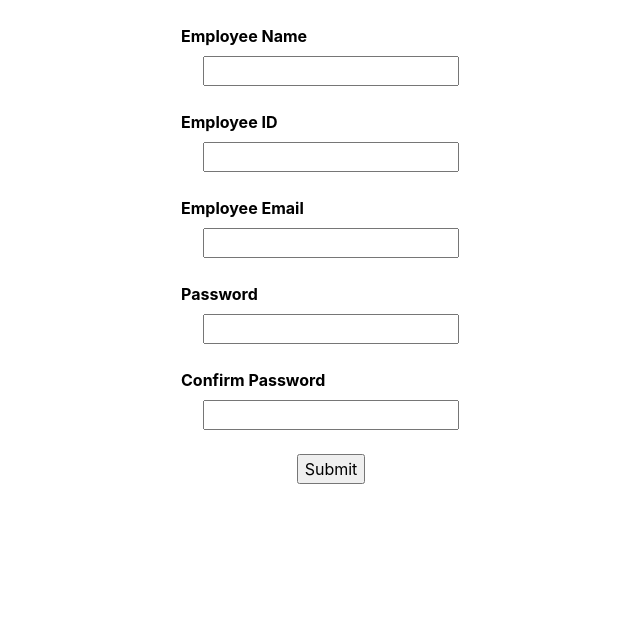
After one commit to loki4514/Employee-Expense-Portal, a Flask app: template templates/create.html in a window 1280 px wide. The commit adds this page. Shown: the top 619 px of the page, without its empty margins (294-934 px from the left). Run offline with Flask 3, Linux system fonts and the light colour scheme; the template is opened without the code that fills it, so the values that code supplies are empty; some libraries are stand-ins or nearby versions.

Commit message:
forms.py files are added

```diff
--- a/app.py
+++ b/app.py
@@ -2,6 +2,8 @@ from flask import Flask,render_template
 
 
 app = Flask(__name__)
+
+app.config['SECRET_KEY'] = '8e7b334da419398c10724c396620c7c4'
 
 
 posts = [
--- a/static/main.css
+++ b/static/main.css
@@ -13,12 +13,8 @@ h1 {
 
 }
 
-.nav-link.a1 {
-
-
-  font-weight: bold;
-  color: black;
-
+.nav-link {
+  color: black !important;
 }
 
 #container {
@@ -43,3 +39,20 @@ button {
 button:hover {
   background-color: rgb(142, 142, 237);
 }
+
+#form1 {
+  width: 360px;
+  height: 620px;
+  margin: auto;
+  text-align: center;
+  font-weight: bold;
+  border-radius: 3px;
+}
+
+form {
+  width : 300px;
+
+}
+form label{
+  display: flex;
+}
--- a/templates/admin.html
+++ b/templates/admin.html
@@ -28,9 +28,9 @@
 
 <div class="container">
 
-    <a href="{{ url_for('admin') }}"><button>Create Employee</button></a>
-    <a href="{{ url_for('employee') }}"><button>Update Employee</button></a>
-    <a href="{{ url_for('manager') }}"><button>Delete Employee</button></a>
+    <a href="{{ url_for('create') }}"><button>Create Employee</button></a>
+    <a href="{{ url_for('update') }}"><button>Update Employee</button></a>
+    {% comment %} <a href="{{ url_for('manager') }}"><button>Delete Employee</button></a> {% endcomment %}
 </div>
 
 
--- /dev/null
+++ b/templates/create.html
@@ -0,0 +1,43 @@
+<!DOCTYPE html>
+<html lang="en">
+<head>
+    <meta charset="UTF-8">
+    <meta http-equiv="X-UA-Compatible" content="IE=edge">
+    <meta name="viewport" content="width=device-width, initial-scale=1.0">
+    <title>Admin's Page</title>
+    <link rel="stylesheet" href="https://maxcdn.bootstrapcdn.com/bootstrap/4.0.0/css/bootstrap.min.css"
+    integrity="sha384-Gn5384xqQ1aoWXA+058RXPxPg6fy4IWvTNh0E263XmFcJlSAwiGgFAW/dAiS6JXm" crossorigin="anonymous">
+    <link rel="stylesheet" href="/static/main.css">
+</head>
+<body>
+<div class="container" id='form1'>
+    <br>
+    <form>
+
+        <label for="employee-name">Employee Name </label>
+
+    <input type="text" id="employee-name" name="employee-name" required><br><br>
+
+    <label for="employee-id">Employee ID </label>
+    <input type="text" id="employee-id" name="employee-id" required><br><br>
+
+    <label for="employee-email">Employee Email </label>
+    <input type="email" id="employee-email" name="employee-email" required><br><br>
+
+    <label for="password">Password </label>
+    <input type="password" id="password" name="password" required><br><br>
+
+    <label for="confirm-password">Confirm Password </label>
+    <input type="password" id="confirm-password" name="confirm-password" required><br><br>
+
+    <input type="submit" value="Submit">
+
+        </form>
+    </div>
+
+
+        <script src="https://code.jquery.com/jquery-3.2.1.slim.min.js" integrity="sha384-KJ3o2DKtIkvYIK3UENzmM7KCkRr/rE9/Qpg6aAZGJwFDMVNA/GpGFF93hXpG5KkN" crossorigin="anonymous"></script>
+        <script src="https://cdnjs.cloudflare.com/ajax/libs/popper.js/1.12.9/umd/popper.min.js" integrity="sha384-ApNbgh9B+Y1QKtv3Rn7W3mgPxhU9K/ScQsAP7hUibX39j7fakFPskvXusvfa0b4Q" crossorigin="anonymous"></script>
+        <script src="https://maxcdn.bootstrapcdn.com/bootstrap/4.0.0/js/bootstrap.min.js" integrity="sha384-JZR6Spejh4U02d8jOt6vLEHfe/JQGiRRSQQxSfFWpi1MquVdAyjUar5+76PVCmYl" crossorigin="anonymous"></script>
+</body>
+</html>
```
Also changed, not shown: forms.py (added, +22 -0 lines), templates/approve.html (added, +21 -0 lines), templates/employee.html (+9 -3 lines), templates/manager.html (+11 -3 lines), templates/update.html (added, +20 -0 lines).
